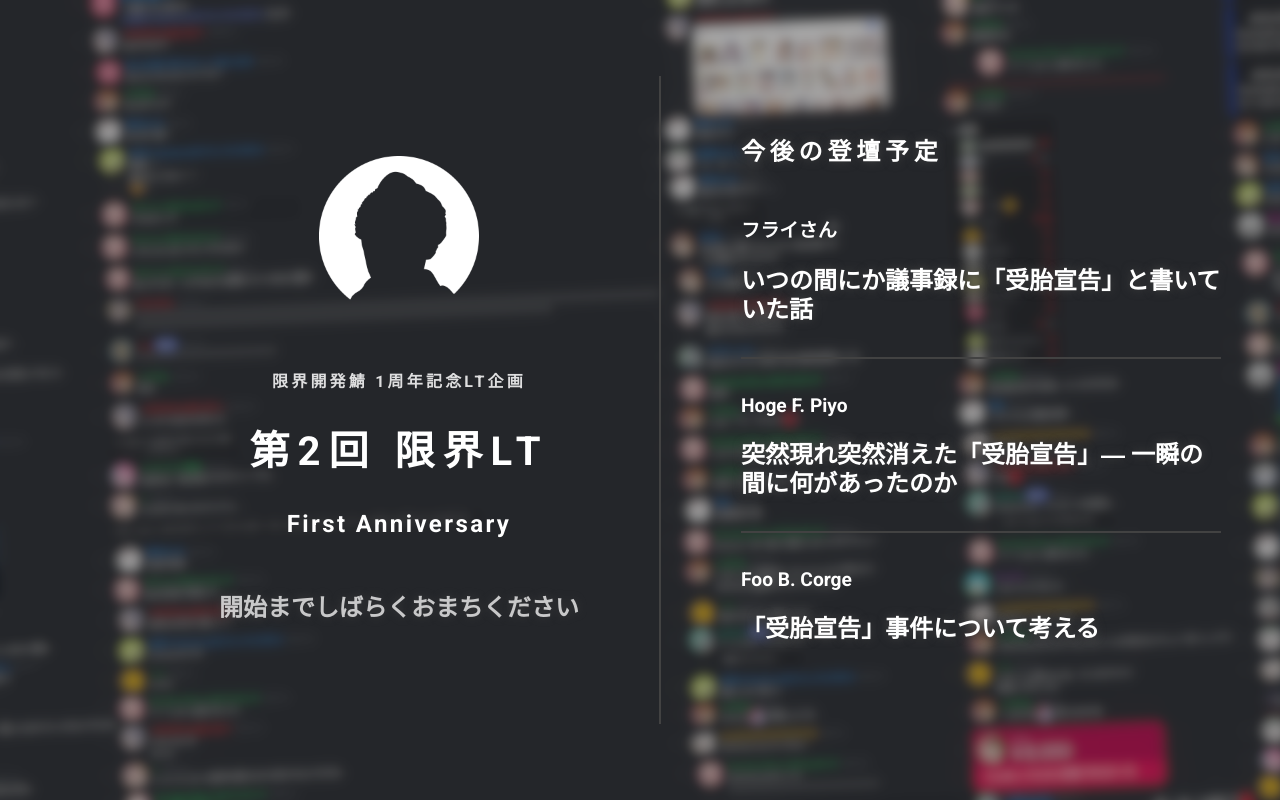
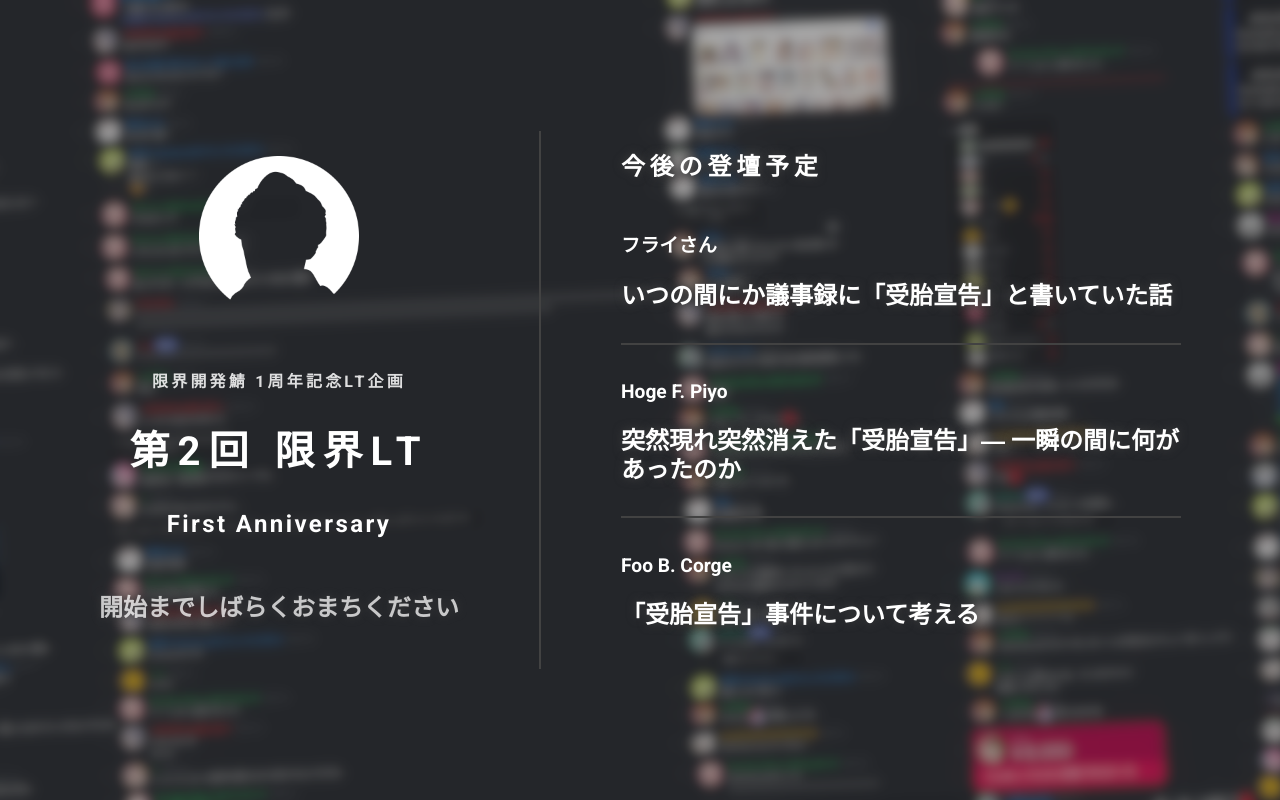
Before and after one commit to approvers/sugoi-lt-obs-screen, a React (Create React App) app: page / in a window 1280 px wide. Built offline with nearby package versions, Linux system fonts and the light colour scheme.

Commit message:
🎨 Change component to show border

```diff
--- a/src/style/waiting/waiting_screen.module.scss
+++ b/src/style/waiting/waiting_screen.module.scss
@@ -27,11 +27,6 @@ $letter_space: 0.2em;
 
 .title {
   text-align: center;
-  &_border {
-    margin: 5em;
-    padding: 5em;
-    border-right: 2px solid back-color("dark");
-  }
   &_logo {
     width: 10em;
     height: 10em;
@@ -62,7 +57,10 @@ $letter_space: 0.2em;
 }
 
 .list {
-  width: 30em;
+  width: 35em;
+  margin-left: 5em;
+  padding-left: 5em;
+  border-left: 2px solid back-color("dark");
   &_title {
     @include sub-title;
     letter-spacing: $letter_space;
```
